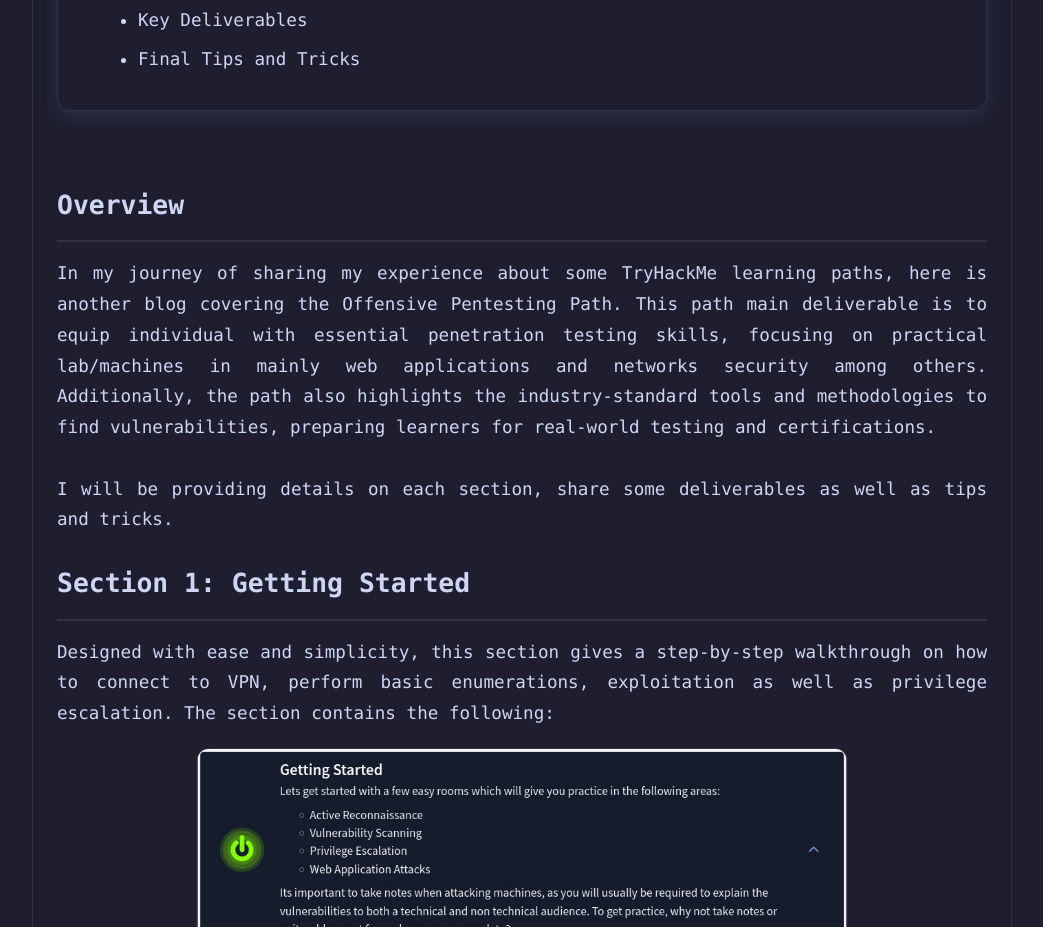
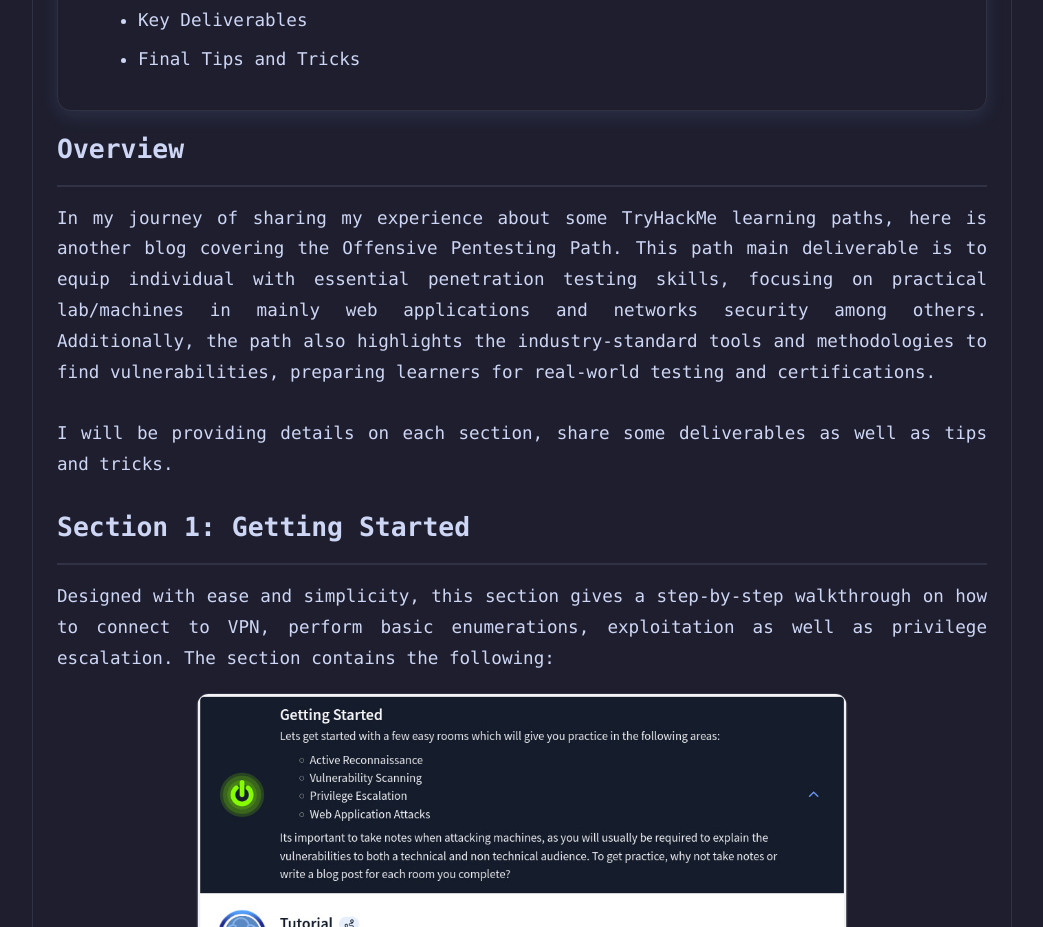
Before and after one commit to justinkt-dev/s1t3, a plain HTML site: page blog/certifications/thm-offpentest.html in a window 1280 px wide. Shown: the part 1110-2037 px from the top of the page, without its empty margins (118-1161 px from the left). Drawn offline with Linux system fonts and the light colour scheme.

Commit message:
Edited some files and folders

```diff
--- a/blog/certifications/thm-offpentest.html
+++ b/blog/certifications/thm-offpentest.html
@@ -100,7 +100,7 @@
             </section>
 
             <div class="content">
-                <br><h2 id="overview">Overview</h2>
+                <h2 id="overview">Overview</h2>
                 <hr style="border: 1px solid var(--border-color); margin-bottom:1rem;">
                 <p style="text-align: justify;">
                     In my journey of sharing my experience about some TryHackMe learning paths, here is another blog covering the Offensive Pentesting Path. This path main deliverable is to equip individual with essential penetration testing skills, focusing on practical lab/machines in mainly web applications and networks security among others. Additionally, the path also highlights the industry-standard tools and methodologies to find vulnerabilities, preparing learners for real-world testing and certifications.
@@ -121,7 +121,7 @@
 
 
 
-                <br><br><h2 id="sec2">Section 2: Advanced Exploitation</h2>
+                <br><h2 id="sec2">Section 2: Advanced Exploitation</h2>
                 <hr style="border: 1px solid var(--border-color); margin-bottom:1rem;">
                 <p style="text-align: justify;">
                     Fun, challenging and rewarding, this section is blended with multiple challenges (CTF based format) where many tools, techniques as well methodologies can be utilized to pwn each machine. The challenges in the section are as such:
@@ -132,7 +132,7 @@
 
 
 
-                <br><br><h2 id="sec3">Section 3: Buffer Overflow Exploitation</h2>
+                <br><h2 id="sec3">Section 3: Buffer Overflow Exploitation</h2>
                 <hr style="border: 1px solid var(--border-color); margin-bottom:1rem;">
                 <p style="text-align: justify;">
                     New to buffer overflow vulnerabilities and exploitation, I learned a lot in the process.
```
